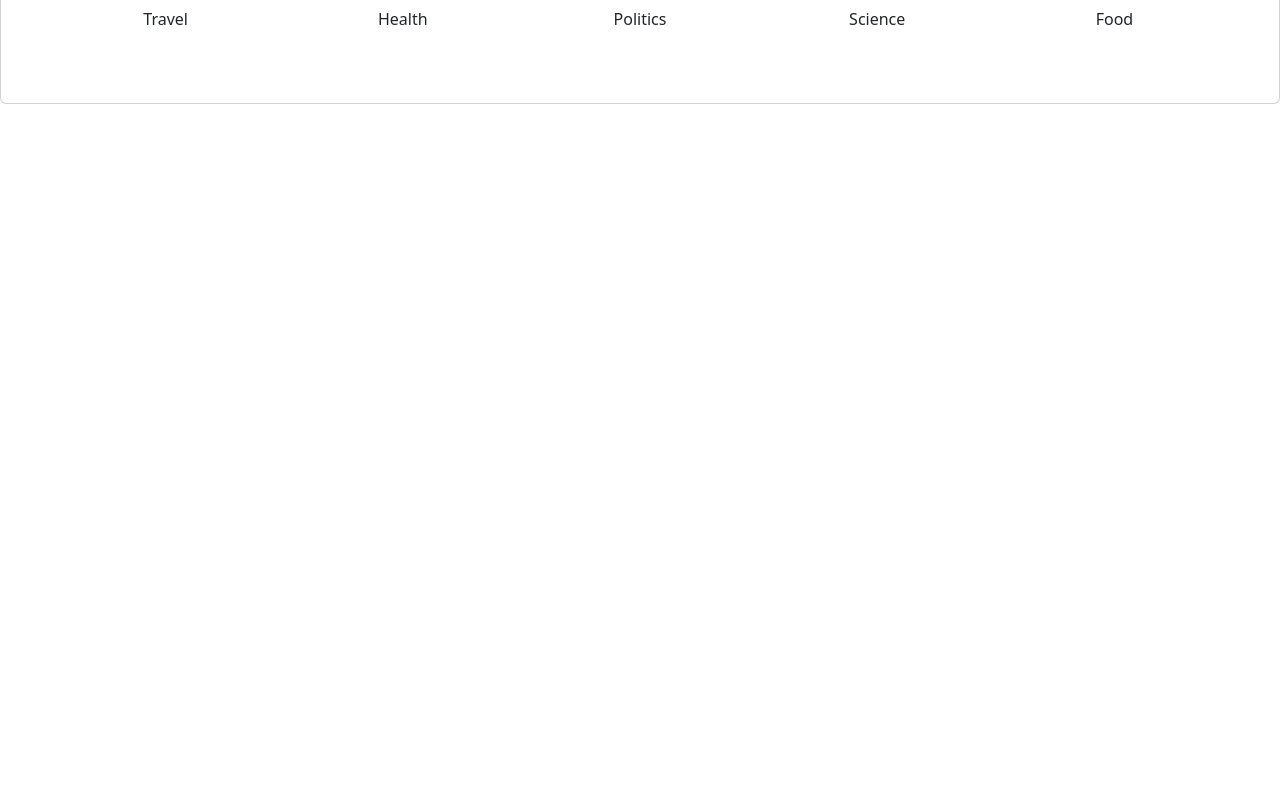
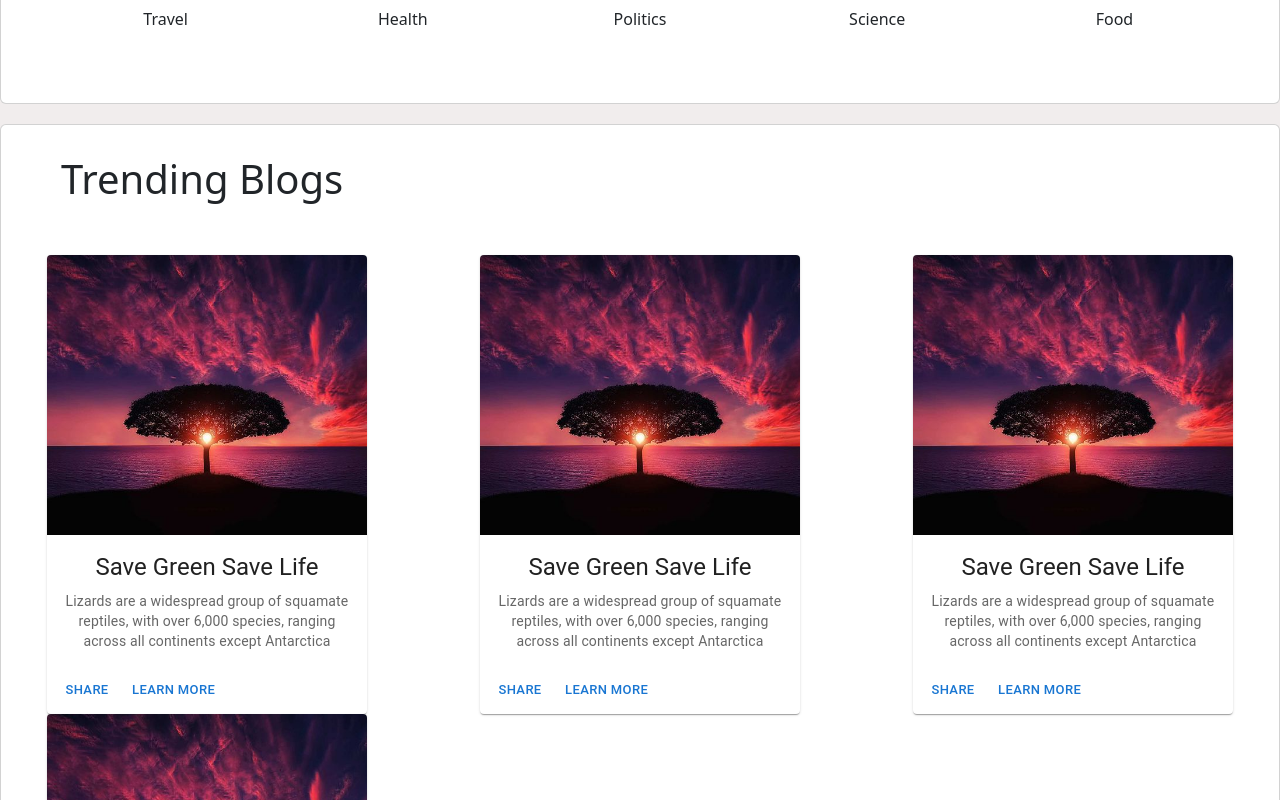
Before and after one commit to SreeparnaPaul/Blog-Frontend, a React (Create React App) app: page / in a window 1280 px wide. Shown: the part 1000-1800 px from the top of the page. Before the commit the page ends 1104 px from the top, so only its background shows below. Built offline with nearby package versions, Linux system fonts and the light colour scheme.

Commit message:
#trending

```diff
--- a/package.json
+++ b/package.json
@@ -9,17 +9,23 @@
     "@mui/icons-material": "^5.11.16",
     "@mui/material": "^5.12.2",
     "@mui/styled-engine-sc": "^5.12.0",
+    "@reduxjs/toolkit": "^1.9.5",
     "@testing-library/jest-dom": "^5.16.5",
     "@testing-library/react": "^13.4.0",
     "@testing-library/user-event": "^13.5.0",
+    "axios": "^1.4.0",
     "bootstrap": "^5.2.3",
     "react": "^18.2.0",
     "react-bootstrap": "^2.7.4",
     "react-dom": "^18.2.0",
+    "react-redux": "^8.0.5",
     "react-router-dom": "^5.3.4",
     "react-scripts": "5.0.1",
     "react-swipeable-views-react-18-fix": "^0.14.1",
     "react-swipeable-views-utils": "^0.14.0",
+    "redux": "^4.2.1",
+    "redux-devtools-extension": "^2.13.9",
+    "redux-logger": "^3.0.6",
     "styled-components": "^5.3.10",
     "web-vitals": "^2.1.4"
   },
--- /dev/null
+++ b/src/components/Trending/TrendingBlogCard.js
@@ -0,0 +1,64 @@
+import * as React from 'react';
+import Card from '@mui/material/Card';
+import CardActions from '@mui/material/CardActions';
+import CardContent from '@mui/material/CardContent';
+import CardMedia from '@mui/material/CardMedia';
+import Button from '@mui/material/Button';
+import Typography from '@mui/material/Typography';
+import tree from "../../assets/tree.jpg"
+
+ function TrendingBlogCard() {
+    const trendingBlogs = [
+        { title: "Save Green Save Life",
+         image: tree,
+          id: "1",
+        description:"Lizards are a widespread group of squamate reptiles, with over 6,000 species, ranging across all continents except Antarctica" },
+        { title: "Save Green Save Life",
+        image: tree,
+         id: "2",
+       description:"Lizards are a widespread group of squamate reptiles, with over 6,000 species, ranging across all continents except Antarctica" },
+       { title: "Save Green Save Life",
+       image: tree,
+        id: "3",
+      description:"Lizards are a widespread group of squamate reptiles, with over 6,000 species, ranging across all continents except Antarctica" },
+      { title: "Save Green Save Life",
+         image: tree,
+          id: "1",
+        description:"Lizards are a widespread group of squamate reptiles, with over 6,000 species, ranging across all continents except Antarctica" },
+      ];
+
+  return (
+
+    <div style={{marginTop:"20px"}}>
+
+    <div style={{display:"flex",justifyContent:"space-between",flexWrap:"wrap"}}>
+    {trendingBlogs && trendingBlogs?.map((value)=>{
+        return(
+            <Card sx={{ maxWidth: 320 }} key={value?.id}>
+            <CardMedia
+              sx={{ height: 280 }}
+              image={tree}
+              title="green iguana"
+            />
+            <CardContent>
+              <Typography gutterBottom variant="h5" component="div">
+               {value?.title}
+              </Typography>
+              <Typography variant="body2" color="text.secondary">
+                {value?.description}
+              </Typography>
+            </CardContent>
+            <CardActions>
+              <Button size="small">Share</Button>
+              <Button size="small">Learn More</Button>
+            </CardActions>
+          </Card>
+        )
+    })}
+
+    </div>
+    </div>
+
+  );
+}
+export default TrendingBlogCard;
--- /dev/null
+++ b/src/components/Trending/TrendingBlogForHome.js
@@ -0,0 +1,21 @@
+import React from 'react'
+import TrendingBlogCard from './TrendingBlogCard';
+import Card from "react-bootstrap/Card";
+function TrendingBlogForHome() {
+  return (
+
+    <div style={{marginTop:"20px"}}>
+    <Card style={{padding:"30px"}}>
+    <Card.Title style={{textAlign:"left",paddingLeft:"30px"}}>
+   <h1>Trending Blogs</h1>
+    </Card.Title>
+    <Card.Body>
+     <TrendingBlogCard/>
+    </Card.Body>
+    </Card>
+  </div>
+
+  )
+}
+
+export default TrendingBlogForHome
--- a/src/page/Home.js
+++ b/src/page/Home.js
@@ -1,12 +1,15 @@
 import React, { lazy,Suspense } from 'react'
+const TrendingBlogForHome = lazy(()=>import('../components/Trending/TrendingBlogForHome'))
 const CategoryCardForHome = lazy(()=>import('../components/Category/CategoryCardForHome'))
 const SliderPage = lazy(()=>import("../components/SliderPage"))
+
 function Home() {
   return (
-    <div>
+    <div style={{backgroundColor:"#f1eded"}}>
     <Suspense fallback={<div>Loading...</div>}>
       <SliderPage/>
       <CategoryCardForHome />
+      <TrendingBlogForHome />
       </Suspense>
     </div>
   )
--- /dev/null
+++ b/src/store/api.js
@@ -0,0 +1,3 @@
+import { createAction } from "@reduxjs/toolkit";
+
+export const apiCallBegan = createAction("api/callBegan")
--- /dev/null
+++ b/src/store/middleware/log.js
@@ -0,0 +1,6 @@
+const log = store => next => action =>{
+    console.log(action);
+    next(action);
+}
+
+export default log;
```
Also changed, not shown: src/store/configureStore.js (added, +14 -0 lines), src/store/middleware/api.js (added, +26 -0 lines), src/store/middleware/error.js (added, +10 -0 lines), src/store/tasksReduxToolkit.js (added, +69 -0 lines), 1 other file (tests, documents, lock files or other folders).
